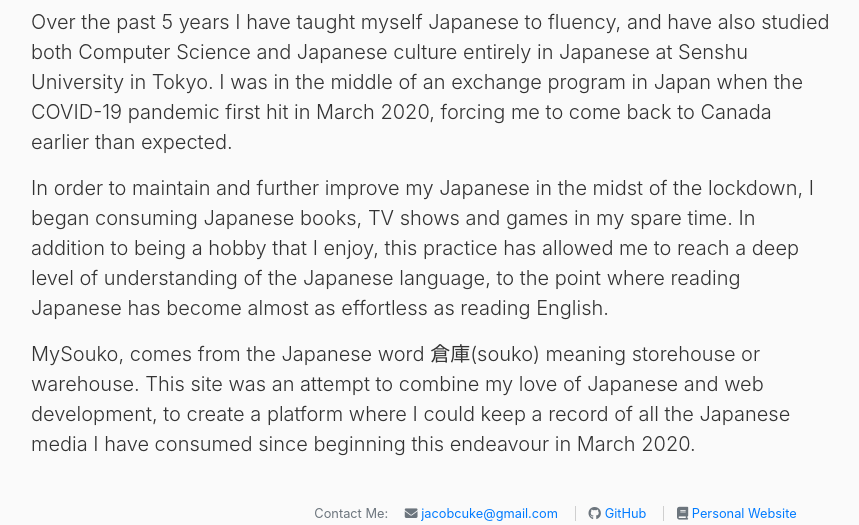
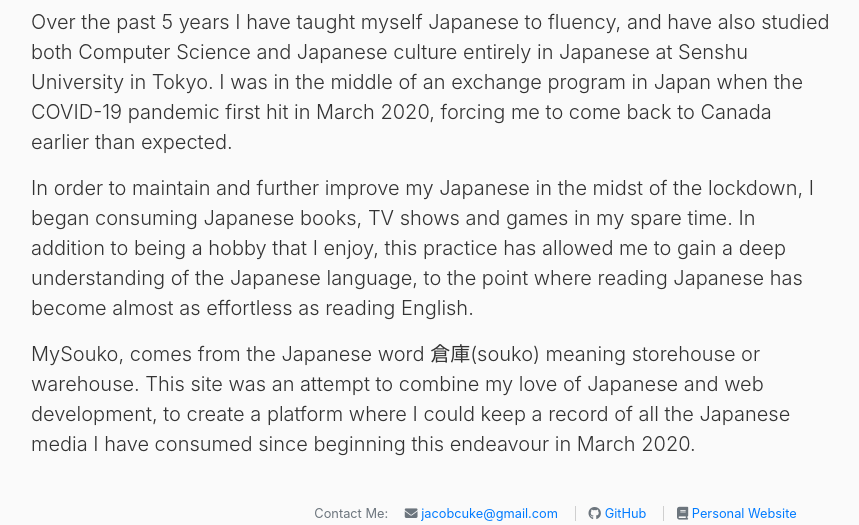
Before and after one commit to JacobCuke/MySouko, a Django app: page /about/ in a window 1280 px wide. Shown: the part 499-1024 px from the top of the page, without its empty margins (78-937 px from the left). Run offline with Django 3.2, Linux system fonts and the light colour scheme; parts of the project's set-up code (start-up, migrations or seed data) failed here and were passed over; some libraries are stand-ins or nearby versions.

Commit message:
Update wording

```diff
--- a/souko/templates/souko/about.html
+++ b/souko/templates/souko/about.html
@@ -24,7 +24,7 @@
       Over the past 5 years I have taught myself Japanese to fluency, and have also studied both Computer Science and Japanese culture entirely in Japanese at Senshu University in Tokyo. I was in the middle of an exchange program in Japan when the COVID-19 pandemic first hit in March 2020, forcing me to come back to Canada earlier than expected.
     </p>
     <p class="lead">
-      In order to maintain and further improve my Japanese in the midst of the lockdown, I began consuming Japanese books, TV shows and games in my spare time. In addition to being a hobby that I enjoy, this practice has allowed me to reach a deep level of understanding of the Japanese language, to the point where reading Japanese has become almost as effortless as reading English.
+      In order to maintain and further improve my Japanese in the midst of the lockdown, I began consuming Japanese books, TV shows and games in my spare time. In addition to being a hobby that I enjoy, this practice has allowed me to gain a deep understanding of the Japanese language, to the point where reading Japanese has become almost as effortless as reading English.
     </p>
     <p class="lead">
       MySouko, comes from the Japanese word 倉庫(souko) meaning storehouse or warehouse. This site was an attempt to combine my love of Japanese and web development, to create a platform where I could keep a record of all the Japanese media I have consumed since beginning this endeavour in March 2020.
```
